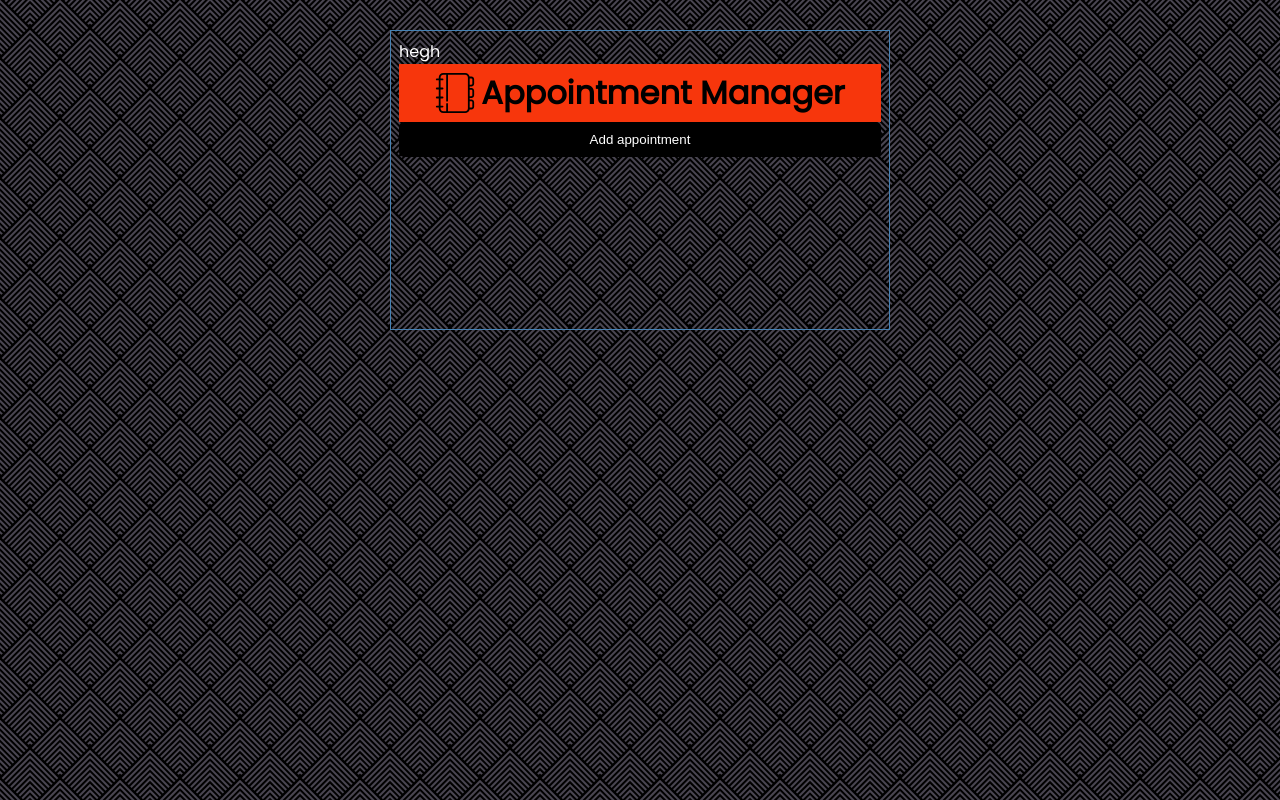
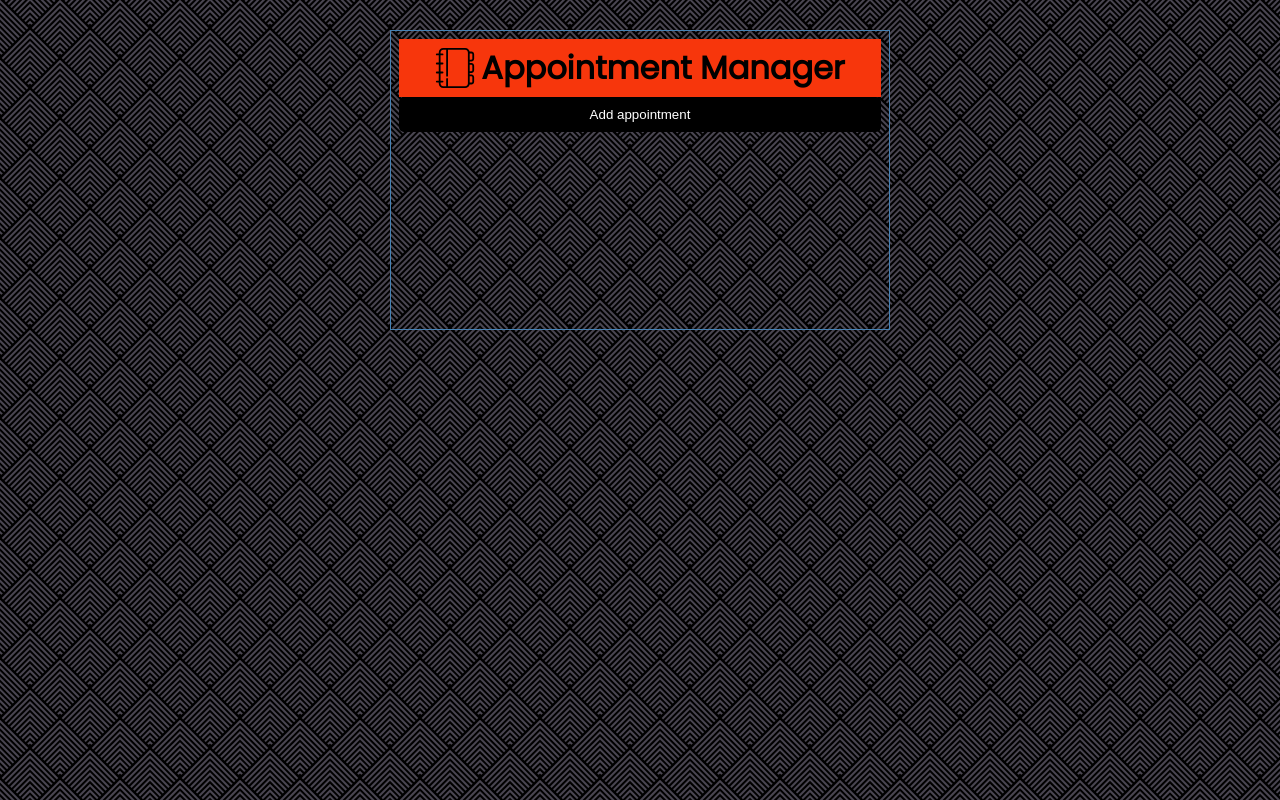
Before and after one commit to jmiguelcastellanosj/ap-m, a React (Create React App) app: page / in a window 1280 px wide. Built offline with nearby package versions, Linux system fonts and the light colour scheme; no server answers.

Commit message:
removed homepage property from package.json

```diff
--- a/package.json
+++ b/package.json
@@ -1,6 +1,6 @@
 {
   "name": "a-m",
-  "homepage": "https://jmiguelcastellanosj.github.io/ap-m",
+
   "version": "0.1.0",
   "private": true,
   "dependencies": {
--- a/src/views/Dashboard.js
+++ b/src/views/Dashboard.js
@@ -25,7 +25,7 @@ function Dashboard() {
 
   return (
     <div style={dashboardStyle}>
-      <p style={{color: "white"}}>hegh</p>
+      {/* <p style={{color: "white"}}>hegh</p> */}
       <Header />
       <AppointmentList />
     </div>
```
